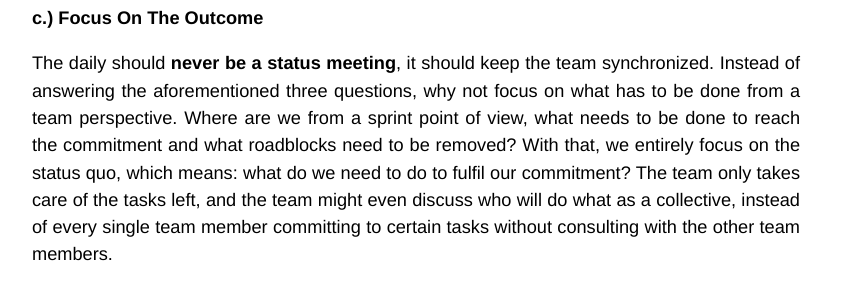
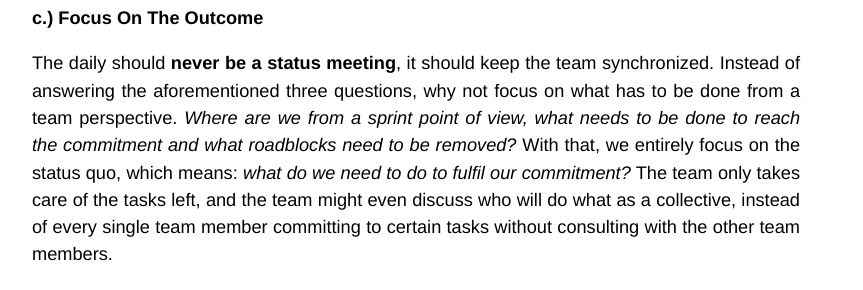
Before and after one commit to busypeoples/busypeoples.github.io, a Jekyll site: the page built from _posts/2014-07-21-creative-daily.markdown, in a window 1280 px wide. Shown: the part 1575-1865 px from the top of the page, without its empty margins (224-1087 px from the left). Built offline with Jekyll 4.4.1, drawn with Linux system fonts in a browser that asks for light colours; Markdown is read by kramdown in place of the engine named in the settings.

Commit message:
Minor change

```diff
--- a/_posts/2014-07-21-creative-daily.markdown
+++ b/_posts/2014-07-21-creative-daily.markdown
@@ -32,8 +32,8 @@ Instead of letting a scrum master or other non team members decide how a daily s
 
 The daily should **never be a status meeting**, it should keep the team synchronized.
 Instead of answering the aforementioned three questions, why not focus on what has to be done from a team perspective.
-Where are we from a sprint point of view, what needs to be done to reach the commitment and what roadblocks need to be removed?
-With that, we entirely focus on the status quo, which means: what do we need to do to fulfil our commitment?
+*Where are we from a sprint point of view, what needs to be done to reach the commitment and what roadblocks need to be removed?*
+With that, we entirely focus on the status quo, which means: *what do we need to do to fulfil our commitment?*
 The team only takes care of the tasks left, and the team might even discuss who will do what as a collective, instead of every single team member committing to certain tasks without consulting with the other team members.
 
 Of course every change will fail if the daily is misused as a certain control mechanism, where it's sole purpose is to see who is doing what and who is not delivering as expected. Every attempt to change the status quo will also fail if a company's reality is all about process over people.
```
